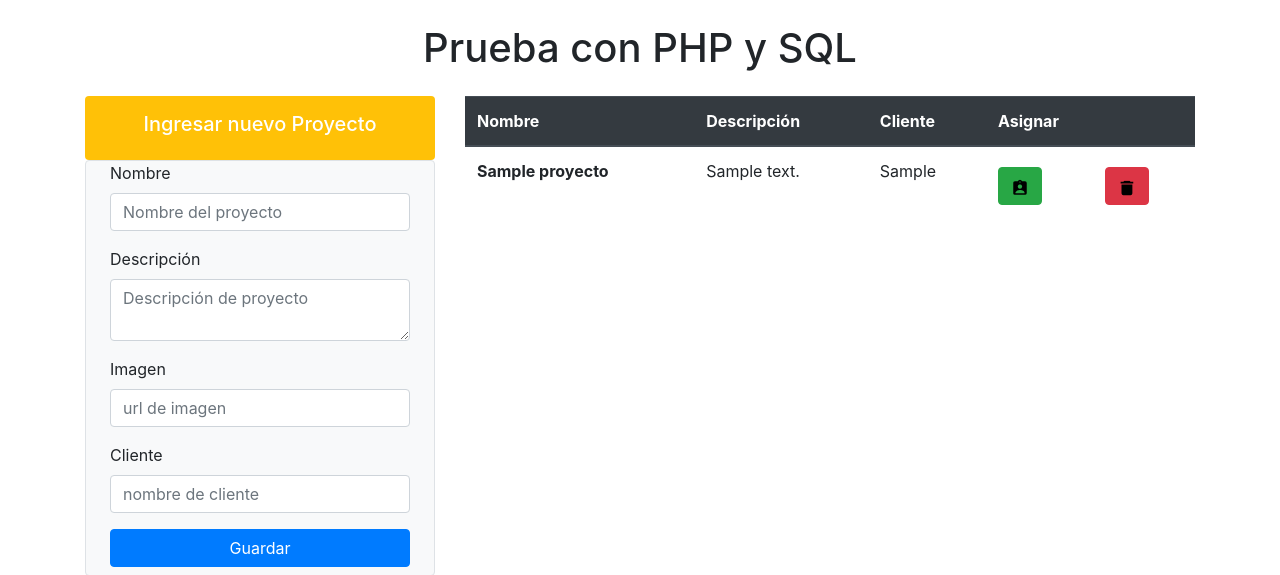
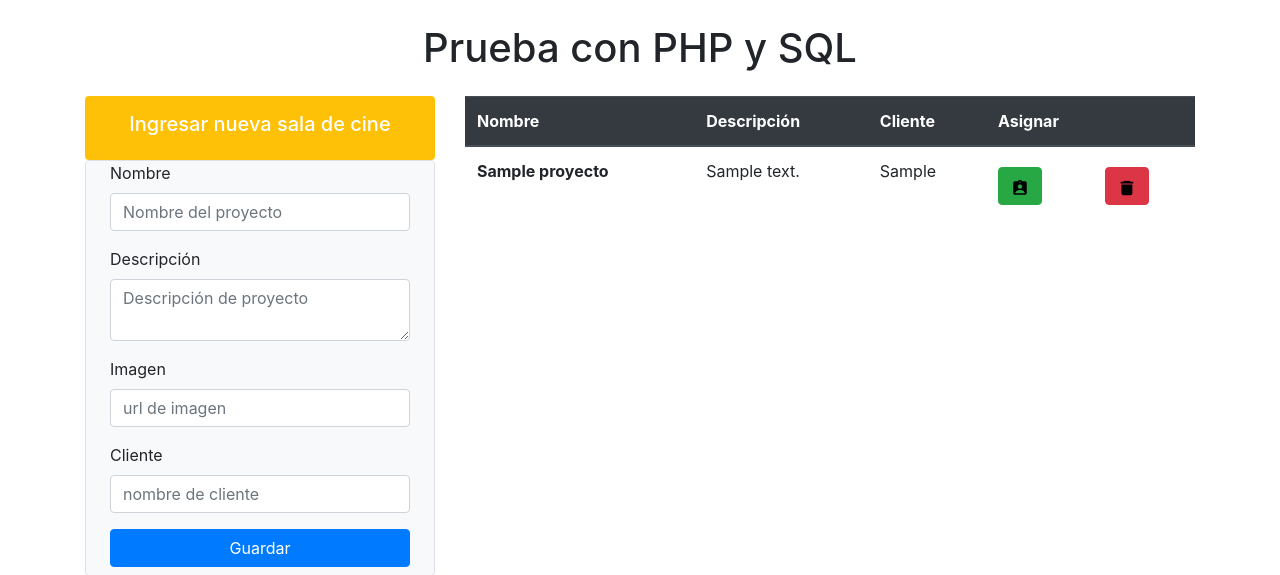
Before and after one commit to MendezEmili/challenge-CRUD-PHP-MYSQL, a PHP site: page /view/proyectos.php in a window 1280 px wide. Shown: the part 86-661 px from the top of the page. Run offline with PHP 8.4, Linux system fonts and the light colour scheme; tables that the repository leaves empty hold one stand-in row (values such as "Sample post").

Commit message:
Primer commit

```diff
--- a/view/proyectos.php
+++ b/view/proyectos.php
@@ -9,7 +9,7 @@ include('./header.php');
     <div class="row">
         <div class="col-12 col-lg-4">
             <div class="bg-warning text-white text-center py-3 rounded">
-                <h5 class="">Ingresar nuevo Proyecto</h5>
+                <h5 class="">Ingresar nueva sala de cine</h5>
             </div>
             <form action="../controller/proyecto_crear.php" method="POST" class="px-4 rounded border bg-light">
                 <div class="form-group">
```
